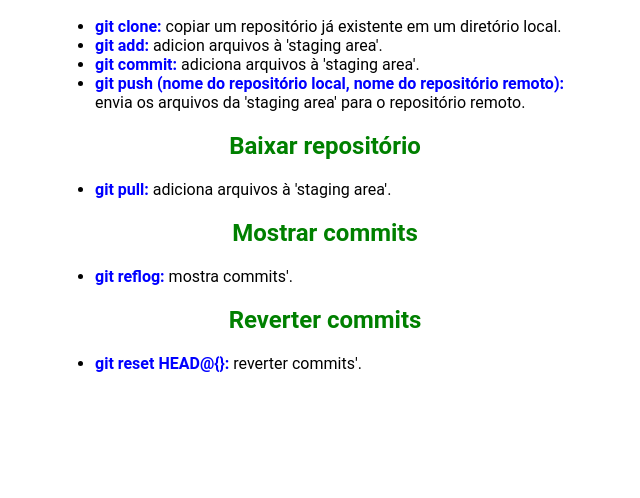
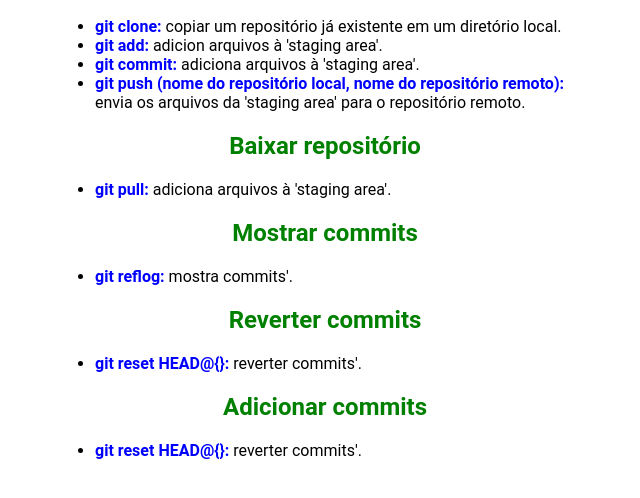
Before and after one commit to MarcelGFranca/Lab_uniFBV, a plain HTML site: page index.html in a window 1280 px wide. Shown: the part 140-638 px from the top of the page, without its empty margins (315-955 px from the left). Drawn offline with Linux system fonts and the light colour scheme.

Commit message:
Update index.html

```diff
--- a/index.html
+++ b/index.html
@@ -40,6 +40,10 @@
       <ul>
         <li><strong>git reset HEAD@{}:</strong> reverter commits'.</li>
       </ul>
+      <h2>Adicionar commits</h2>
+      <ul>
+        <li><strong>git reset HEAD@{}:</strong> reverter commits'.</li>
+      </ul>
     </div>
   </body>
 </html>
```
